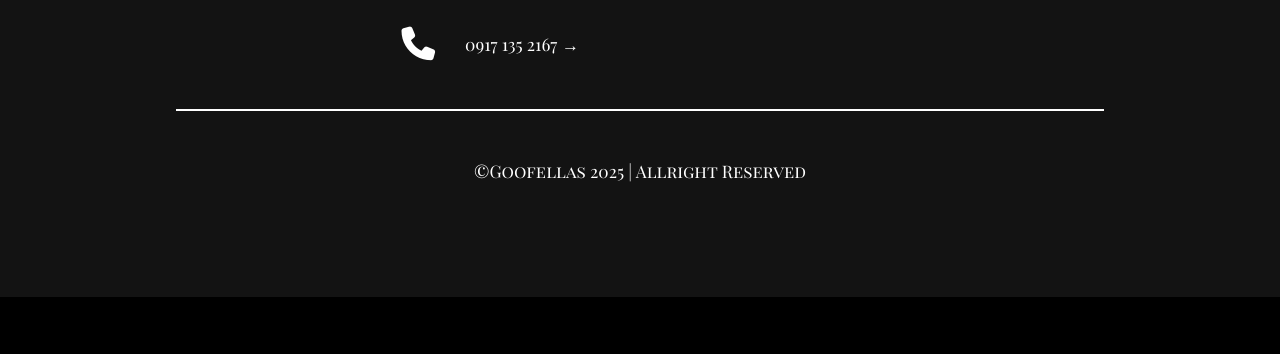
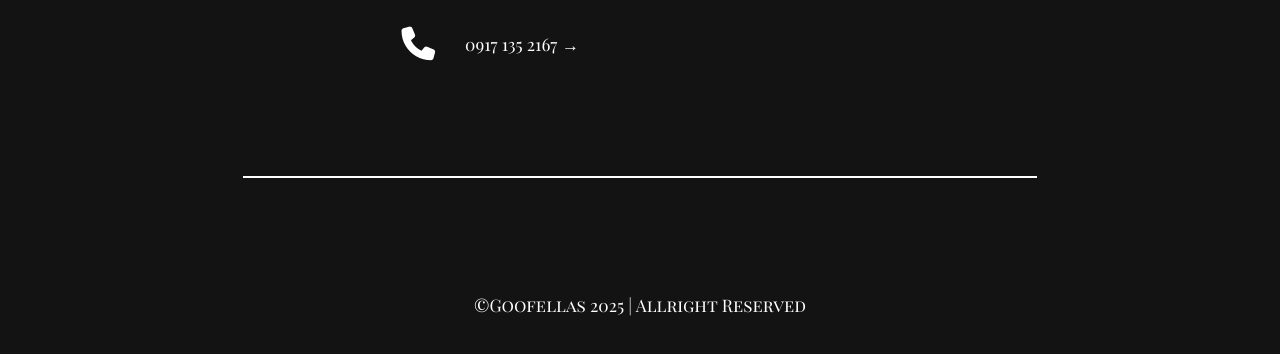
Before and after one commit to Jayvon420/goodfellas, a plain HTML site: page index.html in a window 1280 px wide. Shown: the part 4710-5064 px from the top of the page. Before the commit the page ends 5007 px from the top, so only its background shows below. Drawn offline with Linux system fonts and the light colour scheme; a web font is replaced by a local one.

Commit message:
css update

```diff
--- a/style.css
+++ b/style.css
@@ -486,7 +486,7 @@
 
 .border{
     border: 1px solid var(--text-color);
-    margin: 5rem ;
+    margin: 12rem ;
 }
 
 .footer__copy-right{
```
